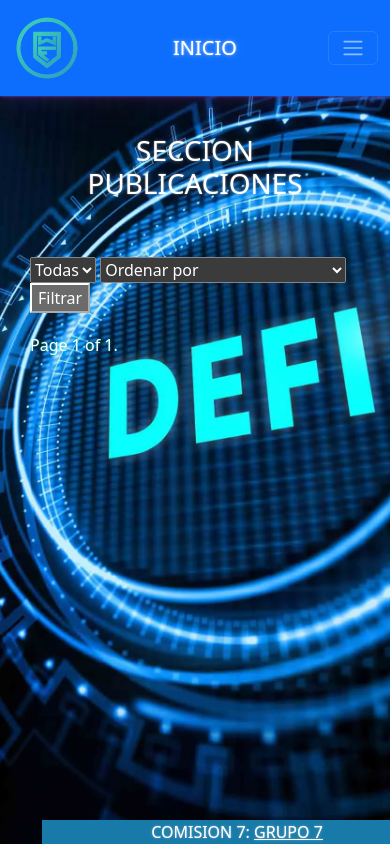
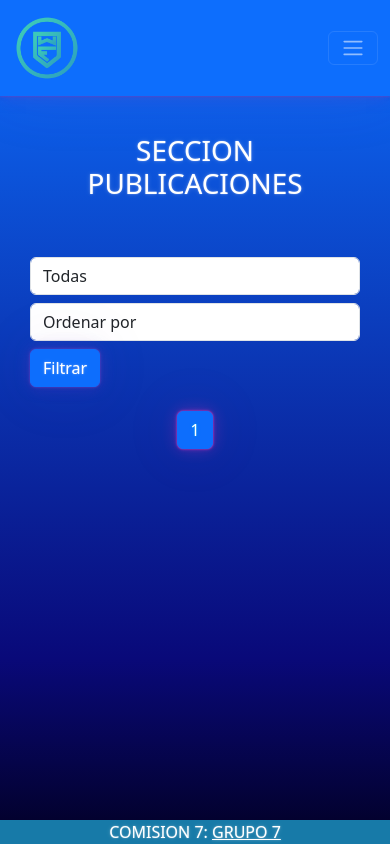
Before and after one commit to Grupo7-Informatorio/Grupo7_Comision7_Proyecto_Final_Info, a Django app: page /publicaciones/publicaciones/ in a window 390 px wide. Run offline with Django 4.2, Linux system fonts and the light colour scheme; data that the repository does not hold is empty; some libraries are stand-ins or nearby versions.

Commit message:
Cambios visuales
cambios visuales en la página de publicaciones

```diff
--- a/DefiBlog/contacto/forms.py
+++ b/DefiBlog/contacto/forms.py
@@ -5,3 +5,7 @@ class ContactoForm(forms.ModelForm):
     class Meta:
         model = Contacto
         fields = ['asunto', 'mensaje']
+        widgets = {
+            'asunto': forms.TextInput(attrs={'class': 'form-control', 'placeholder': ''}),
+            'mensaje': forms.Textarea(attrs={'class': 'form-control', 'rows': 5, 'placeholder': ''}),
+        }
--- /dev/null
+++ b/DefiBlog/static/css/cssReset.css
@@ -0,0 +1,129 @@
+/* http://meyerweb.com/eric/tools/css/reset/
+   v2.0 | 20110126
+   License: none (public domain)
+*/
+
+html,
+body,
+div,
+span,
+applet,
+object,
+iframe,
+h1,
+h2,
+h3,
+h4,
+h5,
+h6,
+p,
+blockquote,
+pre,
+a,
+abbr,
+acronym,
+address,
+big,
+cite,
+code,
+del,
+dfn,
+em,
+img,
+ins,
+kbd,
+q,
+s,
+samp,
+small,
+strike,
+strong,
+sub,
+sup,
+tt,
+var,
+b,
+u,
+i,
+center,
+dl,
+dt,
+dd,
+ol,
+ul,
+li,
+fieldset,
+form,
+label,
+legend,
+table,
+caption,
+tbody,
+tfoot,
+thead,
+tr,
+th,
+td,
+article,
+aside,
+canvas,
+details,
+embed,
+figure,
+figcaption,
+footer,
+header,
+hgroup,
+menu,
+nav,
+output,
+ruby,
+section,
+summary,
+time,
+mark,
+audio,
+video {
+  margin: 0;
+  padding: 0;
+  border: 0;
+  font-size: 100%;
+  font: inherit;
+  vertical-align: baseline;
+}
+/* HTML5 display-role reset for older browsers */
+article,
+aside,
+details,
+figcaption,
+figure,
+footer,
+header,
+hgroup,
+menu,
+nav,
+section {
+  display: block;
+}
+body {
+  line-height: 1;
+}
+ol,
+ul {
+  list-style: none;
+}
+blockquote,
+q {
+  quotes: none;
+}
+blockquote:before,
+blockquote:after,
+q:before,
+q:after {
+  content: "";
+  content: none;
+}
+table {
+  border-collapse: collapse;
+  border-spacing: 0;
+}
--- a/DefiBlog/static/css/estilos.css
+++ b/DefiBlog/static/css/estilos.css
@@ -1,8 +1,11 @@
-
-
-
 #cuerpo {
   background-image: url(../img/DeFi.webp);
+  background: linear-gradient(
+    0deg,
+    rgba(2, 0, 36, 1) 0%,
+    rgba(9, 9, 121, 1) 22%,
+    rgba(13, 110, 253, 1) 100%
+  );
   background-size: cover;
   background-repeat: no-repeat;
   background-position: center;
@@ -15,6 +18,7 @@
 footer {
   justify-content: center;
   position: fixed;
+  left: 0;
   bottom: 0;
   width: 100%;
 }
@@ -22,9 +26,7 @@ footer {
 label {
   color: antiquewhite;
   justify-content: center;
-
 }
-
 
 #integrantes {
   font-size: 26px;
@@ -47,14 +49,11 @@ span {
 }
 
 p {
-  display:flex;
+  display: flex;
   justify-content: center;
   align-items: center;
   min-height: 10vh;
-
 }
-
-
 
 .button {
   color: #000000;
@@ -67,32 +66,22 @@ p {
   height: 45px;
   outline: none;
   width: 10%;
-  background: rgba(255,255,255,0.7);
+  background: rgba(255, 255, 255, 0.7);
   cursor: pointer;
-  transition: .3s;
+  transition: 0.3s;
 }
 
 .button:hover {
   box-shadow: 5px 10px 10px 2px rgba(236, 230, 230, 0.2);
 }
 
-
-
-
-.card-border {
-  border: solid 10px white;
-  border-radius: 20px;
-  overflow: hidden;
-  transition: all ease-out 0.2s;
-}
-
-.card-border:hover{
-  transform: scale(1.02);
-}
-
 .col-sm {
-  background: rgb(255,255,255);
-  background: linear-gradient(0deg, rgba(255,255,255,1) 0%, rgb(114, 17, 218) 60%);
+  background: rgb(255, 255, 255);
+  background: linear-gradient(
+    0deg,
+    rgba(255, 255, 255, 1) 0%,
+    rgb(114, 17, 218) 60%
+  );
   background-repeat: repeat-x;
   background-size: 75%;
   margin-top: -20px;
--- a/DefiBlog/templates/base.html
+++ b/DefiBlog/templates/base.html
@@ -7,6 +7,8 @@
     <meta name="viewport" content="width=device-width, initial-scale=1.0" />
     <title>PROYECTO FINAL</title>
     <!-- estilos -->
+
+    <link rel="stylesheet" href="{% static 'css/cssReset.css' %}" />
     <link rel="stylesheet" href="{% static 'css/estilos.css' %}" />
     <link rel="stylesheet" href="{% static 'css/bootstrap.min.css' %}" />
     <link
@@ -24,10 +26,9 @@
   <body id="cuerpo">
     <nav class="navbar navbar-expand-lg navbar-dark bg-primary fixed-top">
       <div class="container-fluid">
-        <a class="navbar-brand" href="#">
+        <a class="navbar-brand" href="{% url 'index' %}">
           <img src="{% static 'img/logo.png' %}" alt="logo" width="70" />
         </a>
-        <a class="navbar-brand" href="{% url 'index' %}">INICIO</a>
         <button
           class="navbar-toggler"
           type="button"
@@ -42,36 +43,26 @@
         <div class="collapse navbar-collapse" id="navbarNavDropdown">
           <ul class="navbar-nav">
             <li class="nav-item">
-              <a
-                class="nav-link active"
-                aria-current="page"
-                href="{% url 'categorias' %}"
-                >Categorias</a
-              >
-            </li>
-            <li class="nav-item">
-              <a class="nav-link" href="{% url 'integrantes' %}">Acerca de</a>
-            </li>
-
-            <li class="nav-item">
               <a class="nav-link" href="{% url 'publicaciones:publicaciones' %}"
                 >Publicaciones</a
               >
             </li>
             {% if user.is_authenticated %}
 
-            <a href="#" class="nav-link">{{user.username}}</a>
-
+            <li class="nav-item">
+              <a class="nav-link" href="{% url 'contacto:enviar-mensaje' %}"
+                >Contacto</a
+              >
+            </li>
+            <li class="nav-item">
+              <a href="#" class="nav-link">{{user.username}}</a>
+            </li>
             <li class="nav-item">
               <a class="nav-link" href="http://127.0.0.1:8000/login/logout/"
                 >Cerrar Sesion</a
               >
             </li>
-            <li class="nav-item">
-              <a class="nav-link" href="{% url 'contacto:enviar-mensaje' %}"
-                >Contacto</a
-              >
-            </li>
+
             {% else %}
             <a
               class="nav-link active"
@@ -100,7 +91,7 @@
           style="background-color: rgba(20, 160, 225, 0.695)"
         >
           COMISION 7:
-          <a class="text-white" href="#">GRUPO 7</a>
+          <a class="text-white" href="{% url 'integrantes' %}">GRUPO 7</a>
         </div>
       </footer>
     </div>
--- a/DefiBlog/templates/publicaciones/publicaciones.html
+++ b/DefiBlog/templates/publicaciones/publicaciones.html
@@ -1,16 +1,19 @@
 {% extends 'base.html' %} {% load static %} {% block contenido %}
 <h6 class="text-center pb-5 pt-5 h1 text-white">SECCION PUBLICACIONES</h6>
 
-<form action="" method="get">
-  <select name="categoria" id="">
+<form action="" method="get" class="form-inline">
+  <div class="row justify-content-center">
+    <div class="col">
+      <select class="form-control mb-2" name="categoria" id="">
         <option value="">Todas</option>
         {% for categoria in categorias %}
           <option value="{{categoria.id}}" {% if categoria.id|stringformat:"s" == request.GET.categoria %}selected{% endif %}>{{categoria.nombre}}</option>
         {% endfor %}
       </select>
+    </div>
 
-
-  <select name="orderby" id="">
+    <div class="col-xl">
+      <select class="form-control mb-2" name="orderby" id="">
         <option value="">Ordenar por</option>
         <option value="fecha_asc" {% if 'fecha_asc' == request.GET.orderby %}selected{% endif %}>Fecha ascendente</option>
         <option value="fecha_desc" {% if 'fecha_desc' == request.GET.orderby %}selected{% endif %}>Fecha descendente</option>
@@ -19,11 +22,14 @@
         <option value="likes_asc" {% if 'likes_asc' == request.GET.orderby %}selected{% endif %}>Menos gustado</option>
         <option value="likes_desc" {% if 'likes_desc' == request.GET.orderby %}selected{% endif %}>Más gustado</option>
       </select>
+    </div>
+    <div class="col">
+      <button class="btn btn-primary mb-2" type="submit">Filtrar</button>
+    </div>
+    </form>
+  </div>
 
-  <button type="submit">Filtrar</button>
-</form>
-
-<div class="d-grid gap-2">
+<div class="d-grid gap-2 mb-2">
   {% if user.is_authenticated and user.es_colaborador or user.is_superuser %}
   <a href="{% url 'publicaciones:crear-publicacion' %}" class="btn btn-primary"
     >Postear algo nuevo!</a
@@ -36,57 +42,63 @@
 <div class="container text-center">
   <div class="row align-items-start">
     <div class="row">
-
-
       {% for post in posteos %}
-          <div class="card col-xl-6 col-sm-12">
+          <div class="card text-center col-xl-6 col-sm-12">
+            <div class="card-header">
+              {{post.creador}}
+            </div>
             <div class="card-body ">
-              <p >{{ post.categoria }}</p>
-              <p >{{ post.fecha }}</p>
+              <h5 class="card-title">{{ post.titulo }}</h5>
+              <p class="m-0">{{ post.categoria }}</p>
               <img src="{% static 'img/carr02.jpg' %}" width="300px" alt="prueba">
-              <p >{{ post.titulo }}</p>
               <!-- Display the number of likes -->
               <p>Likes: {{ post.num_likes }}</p>
-              <a href="{% url 'publicaciones:detalle-post' post.id %}"class="btn btn-warning" >Indagar en profundidad</a>
+              <a href="{% url 'publicaciones:detalle-post' post.id %}"class="btn btn-warning mb-2" >Ver más</a>
               {% if user.is_superuser or user == post.creador %}
-                <a href="{% url 'publicaciones:editar-publicacion' post.id %}" class="btn btn-info">Editar</a>
-                <a href="{% url 'publicaciones:eliminar-publicacion' post.id %}" class="btn btn-danger">Eliminar</a>
+                <a href="{% url 'publicaciones:editar-publicacion' post.id %}" class="btn btn-info mb-2">Editar</a>
+                <a href="{% url 'publicaciones:eliminar-publicacion' post.id %}" class="btn btn-danger mb-2">Eliminar</a>
               {% endif %}
+              <div class="card-footer text-muted">{{ post.fecha }}</div>
             </div>
           </div>
             {% endfor %}
+
       </div>
     </div>
 </div>
 
-<div class="pagination">
-  <span class="step-links">
+
+<nav class="mt-2" aria-label="Page navigation example">
+  <ul class="pagination justify-content-center">
     {% if page_obj.has_previous %}
-    <a
+    <li class="page-item">
+    <a class="page-link"
       href="?page=1{% if request.GET.categoria %}&categoria={{ request.GET.categoria }}{% endif %}{% if request.GET.orderby %}&orderby={{ request.GET.orderby }}{% endif %}"
-      >&laquo; first</a
+      ><<</a
     >
-    <a
-      href="?page={{ page_obj.previous_page_number }}{% if request.GET.categoria %}&categoria={{ request.GET.categoria }}{% endif %}{% if request.GET.orderby %}&orderby={{ request.GET.orderby }}{% endif %}"
-      >previous</a
-    >
+  </li>
+    <li class="page-item">
+      <a class="page-link" href="?page={{ page_obj.previous_page_number }}{% if request.GET.categoria %}&categoria={{ request.GET.categoria }}{% endif %}{% if request.GET.orderby %}&orderby={{ request.GET.orderby }}{% endif %}" tabindex="-1"><</a>
+    </li>
     {% endif %}
 
-    <span class="current">
-      Page {{ page_obj.number }} of {{ page_obj.paginator.num_pages }}.
-    </span>
-
+    {% for page_number in page_obj.paginator.page_range %}
+      <li class="page-item {% if page_obj.number == page_number %}active{% endif %}">
+        <a class="page-link" href="?page={{ page_number }}{% if request.GET.categoria %}&categoria={{ request.GET.categoria }}{% endif %}{% if request.GET.orderby %}&orderby={{ request.GET.orderby }}{% endif %}">{{ page_number }}</a>
+      </li>
+    {% endfor %}
     {% if page_obj.has_next %}
-    <a
-      href="?page={{ page_obj.next_page_number }}{% if request.GET.categoria %}&categoria={{ request.GET.categoria }}{% endif %}{% if request.GET.orderby %}&orderby={{ request.GET.orderby }}{% endif %}"
-      >next</a
+    <li class="page-item">
+      <a class="page-link" href="?page={{ page_obj.next_page_number }}{% if request.GET.categoria %}&categoria={{ request.GET.categoria }}{% endif %}{% if request.GET.orderby %}&orderby={{ request.GET.orderby }}{% endif %}">></a>
+    </li>
+    <li class="page-item">
+    <a class="page-link"
+      href="?page={{ page_obj.paginator.num_pages }}{% if request.GET.categoria %}&categoria={{ request.GET.categoria }}{% endif %}{% if request.GET.orderby %}&orderby={{ request.GET.orderby }}{% endif %}"
+      >>></a
     >
-    <a
-      href="?page={{ page_obj.paginator.num_pages }}{% if request.GET.categoria %}&categoria={{ request.GET.categoria }}{% endif %}{% if request.GET.orderby %}&orderby={{ request.GET.orderby }}{% endif %}"
-      >last &raquo;</a
-    >
+  </li>
     {% endif %}
-  </span>
-</div>
+  </ul>
+</nav>
 
 {% endblock contenido %}
```
Also changed, not shown: DefiBlog/templates/index.html (+76 -42 lines). Lines whose indentation alone changed are shown as unchanged.
